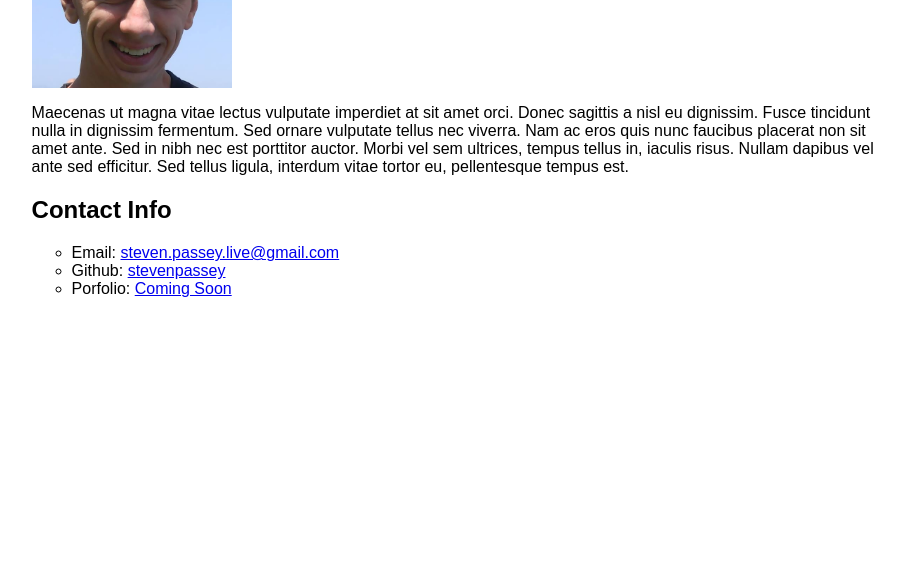
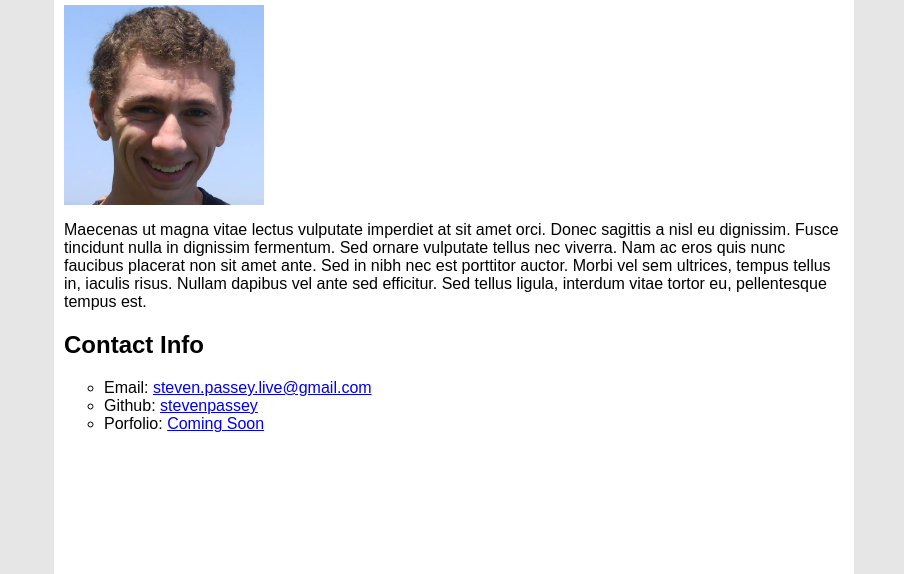
Before and after one commit to stevenpassey/April26_StudentBio, a plain HTML site: page index.html in a window 1280 px wide. Shown: the part 226-800 px from the top of the page, without its empty margins (186-1090 px from the left). Drawn offline with Linux system fonts and the light colour scheme.

Commit message:
added table with background color

```diff
--- a/index.html
+++ b/index.html
@@ -2,7 +2,8 @@
 <head>
 	<title>stevenpassey - Student Bio</title>
 </head>
-<body leftmargin="17%">
+<body bgColor="#e6e6e6" topmargin="0">
+	<table bgcolor="white" width="800px" height="100%" align="center" cellpadding="10px" cellspacing="0"><tr><td>
 	<font face="sans-serif">
 		<h1>Student Bio</h1>
 		<h2>Steven Passey</h2>
@@ -18,5 +19,7 @@
 			<li type="circle">Github: <a href="https://github.com/stevenpassey">stevenpassey</a></li>
 			<li type="circle">Porfolio: <a href="javascript:window.location.reload(true);">Coming Soon</a></li>
 		</ul>
+	</font>
+	</td></tr></table>
 </body>
 </html>
```
